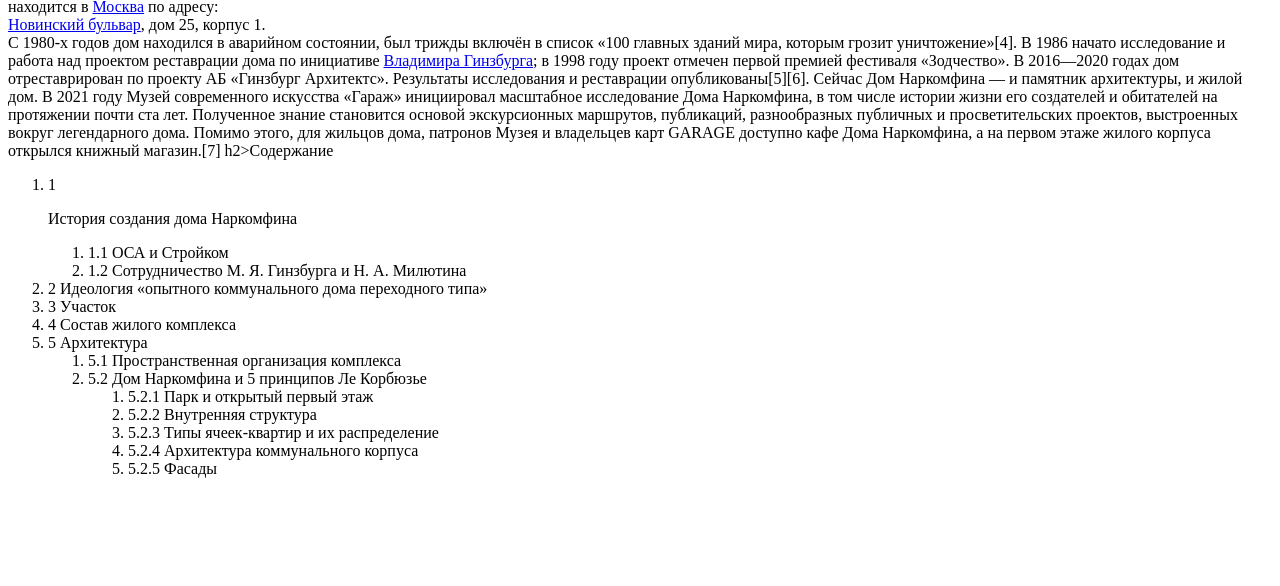
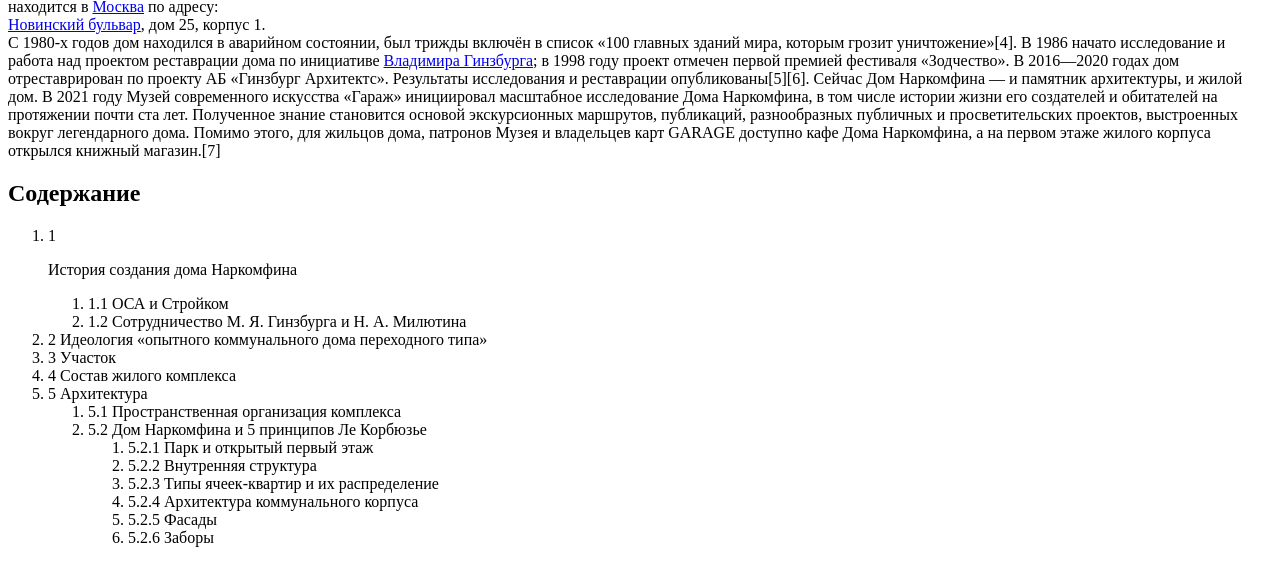
Before and after one commit to Orex-x/DZ-Website, a plain HTML site: page index.html in a window 1280 px wide. Shown: the part 136-722 px from the top of the page. Drawn offline with Linux system fonts and the light colour scheme.

Commit message:
add zabori

```diff
--- a/index.html
+++ b/index.html
@@ -22,7 +22,7 @@
 </body>
 </html>
 
-h2>Содержание</h2>
+<h2>Содержание</h2>
 <ol>
   <li>1 <p>История создания дома Наркомфина
     <ol>
@@ -43,6 +43,7 @@ h2>Содержание</h2>
           <li>5.2.3 Типы ячеек-квартир и их распределение</li>
           <li>5.2.4 Архитектура коммунального корпуса</li>
           <li>5.2.5 Фасады</li>
+          <li>5.2.6 Заборы</li>
         </ol>
       </li>
     </ol>
```
